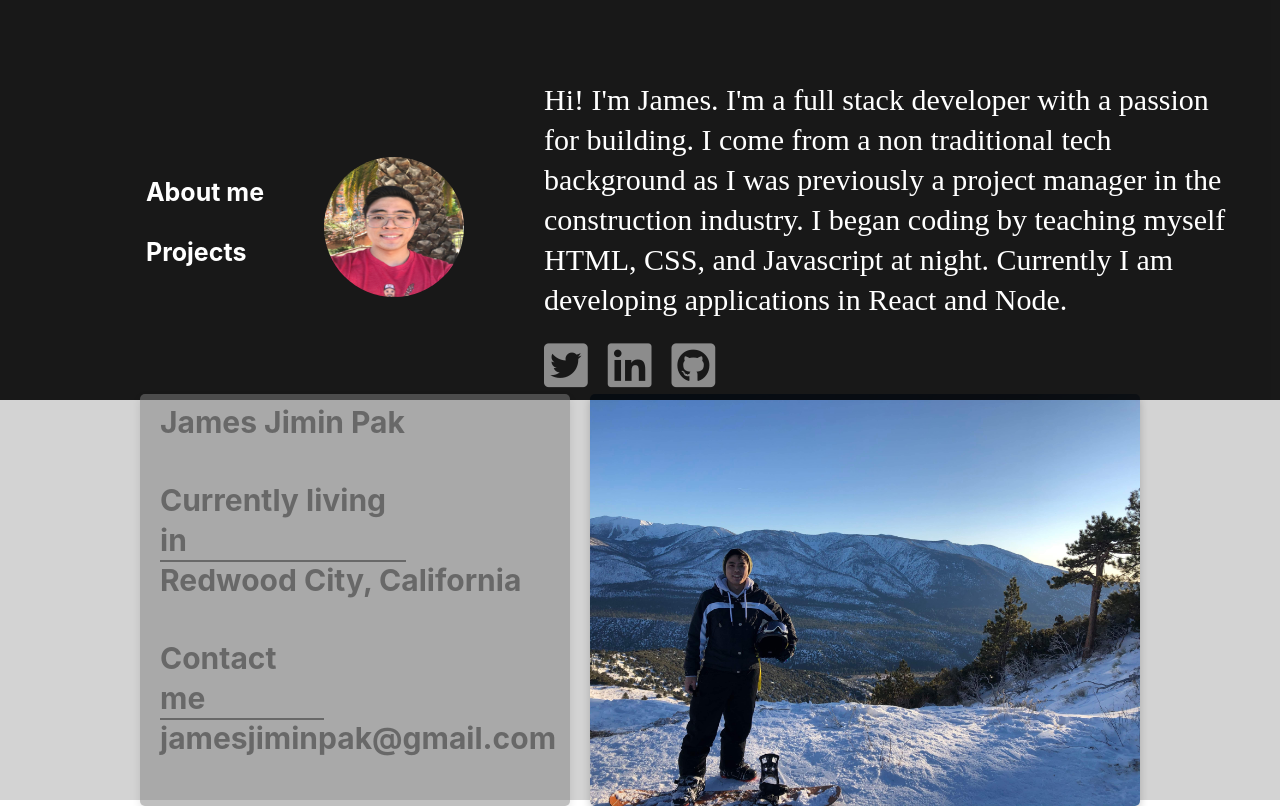
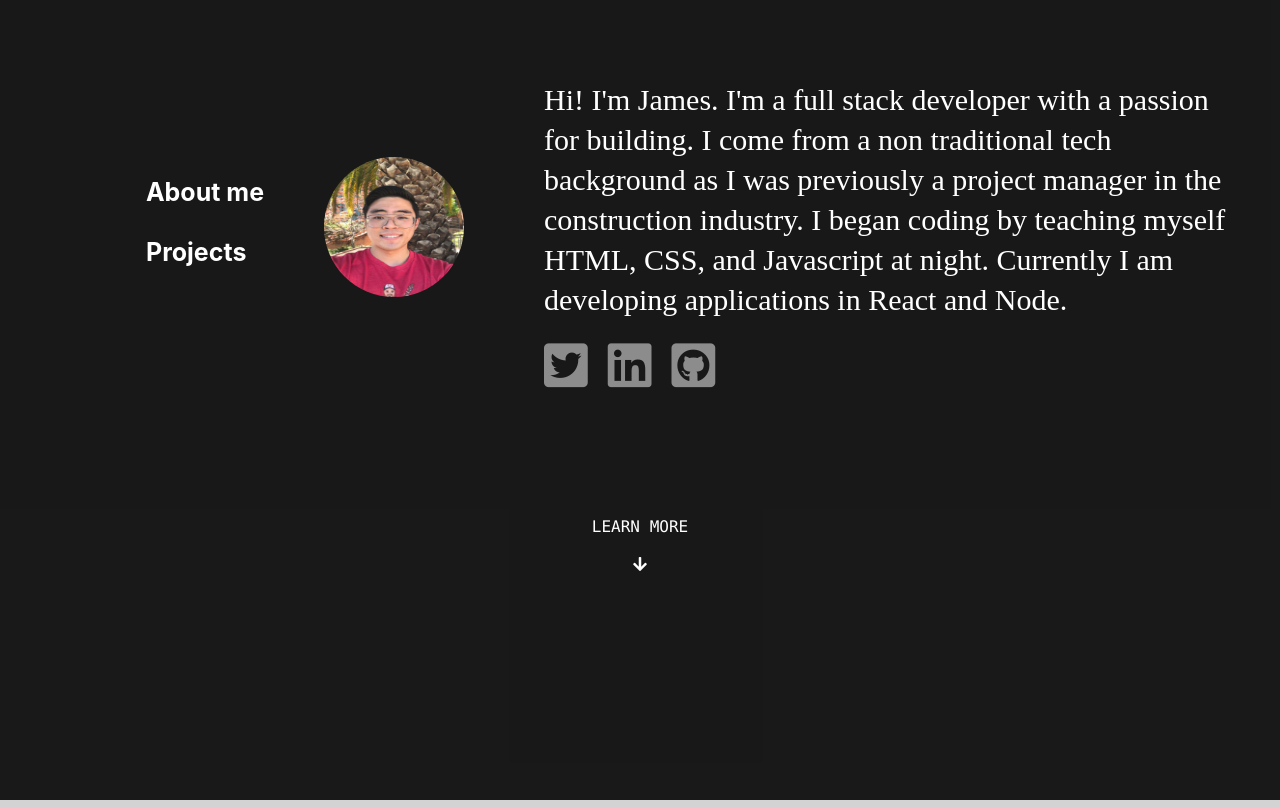
Before and after one commit to jimpakdev/James-Pak-Portfolio, a React (Create React App) app in the folder portfolio/: page / in a window 1280 px wide. Shown: the top 808 px of the page. Built offline with nearby package versions, Linux system fonts and the light colour scheme.

Commit message:
reorganizing About me page

```diff
--- a/portfolio/src/Components/AboutMe.js
+++ b/portfolio/src/Components/AboutMe.js
@@ -22,7 +22,7 @@ class AboutMe extends Component {
     render() {
 
         return (
-            <>  <div style={{backgroundColor: "black", backgroundPosition: "center", backgroundSize: "cover", height: "50vh", width: "100%", opacity: "0.9"}}>
+            <>  <div style={{backgroundColor: "black", backgroundPosition: "center", backgroundSize: "cover", height: "100vh", width: "100%", opacity: "0.9"}}>
                     <div style={{ display: "flex", flexDirection: "row", justifyContent: "center", alignItems: "center", width: "auto", paddingTop: "60px"}}>
 
                         <div style={{ display: "flex", flexDirection: "column", marginLeft: "100px", marginRight: "30px" }}>
@@ -47,23 +47,24 @@ class AboutMe extends Component {
                         </div>
                     </div>
 
-                    {/*
-                    <div style={{ display: "flex", flexDirection: "row", justifyContent: "center", alignItems: "center", marginTop: "240px", width: "auto", color: "white", fontFamily: "Monaco" }}>
-                        LEARN MORE
+                    <div style={{ display: "flex", flexDirection: "column", justifyContent: "center", alignContent: "flex-end", height: "300px" }}>
+                        <div style={{ display: "flex", flexDirection: "row", justifyContent: "center", alignItems: "center", width: "auto", color: "white", fontFamily: "Monaco" }}>
+                            LEARN MORE
+                        </div>
+
+
+                        <div style={{ display: "flex", flexDirection: "row", justifyContent: "center", alignItems: "center", marginTop: "20px", width: "auto" }}>
+                            <i class="fas fa-arrow-down" style={{ color: "white"}}></i>
+                        </div>
                     </div>
 
-
-                    <div style={{ display: "flex", flexDirection: "row", justifyContent: "center", alignItems: "center", marginTop: "20px", width: "auto" }}>
-                        <i class="fas fa-arrow-down" style={{ color: "white"}}></i>
-                    </div>
-                    */}
                 </div>
 
 
 
-                    <div style={{ display: "flex", flexDirection: "column", justifyContent: "center", alignItems: "center", width: "auto", height: "50vh", backgroundColor: "lightgrey", }}>
+                    <div style={{ display: "flex", flexDirection: "column", justifyContent: "center", alignItems: "center", width: "auto", maxHeight: "800px", backgroundColor: "lightgrey", }}>
 
-                        <div style={{margin: "0 auto", width: "100%", }}>
+                        <div style={{margin: "0 auto", width: "100%", marginTop: "40px", marginBottom: "40px" }}>
 
                             <div style={{  display: "flex", justifyContent: "space-around", margin: "0 auto", width: "100%", maxWidth: "1000px" }}>
 
--- a/portfolio/src/Components/Projects.js
+++ b/portfolio/src/Components/Projects.js
@@ -37,7 +37,7 @@ class Projects extends Component {
     render() {
 
         return (
-            <>  <div style={{backgroundColor: "black", backgroundPosition: "center", backgroundSize: "cover", height: "50vh", width: "100%", opacity: "0.9"}}>
+            <>  <div style={{backgroundColor: "black", backgroundPosition: "center", backgroundSize: "cover", height: "60vh", width: "100%", opacity: "0.9"}}>
                     <div style={{ display: "flex", flexDirection: "row", justifyContent: "center", alignItems: "center", width: "auto", paddingTop: "60px"}}>
 
                         <div style={{ display: "flex", flexDirection: "column", marginLeft: "100px", marginRight: "30px" }}>
@@ -53,7 +53,7 @@ class Projects extends Component {
                             Hi!  I'm James.  I'm a full stack developer with a passion for building.
                             I come from a non traditional tech background as I was previously a project manager in the construction industry.
                             I began coding by teaching myself HTML, CSS, and Javascript at night.
-                            Currently I am developing applications in React, Node with Express, and Python.
+                            Currently I am developing applications in React and Node.
                             <div style={{ marginTop: "20px" }}>
                                 <a class="hover-icon" href="#"><i class="fab fa-twitter-square"></i></a>
                                 <a class="hover-icon" href="#"><i class="fab fa-linkedin"></i></a>
```
